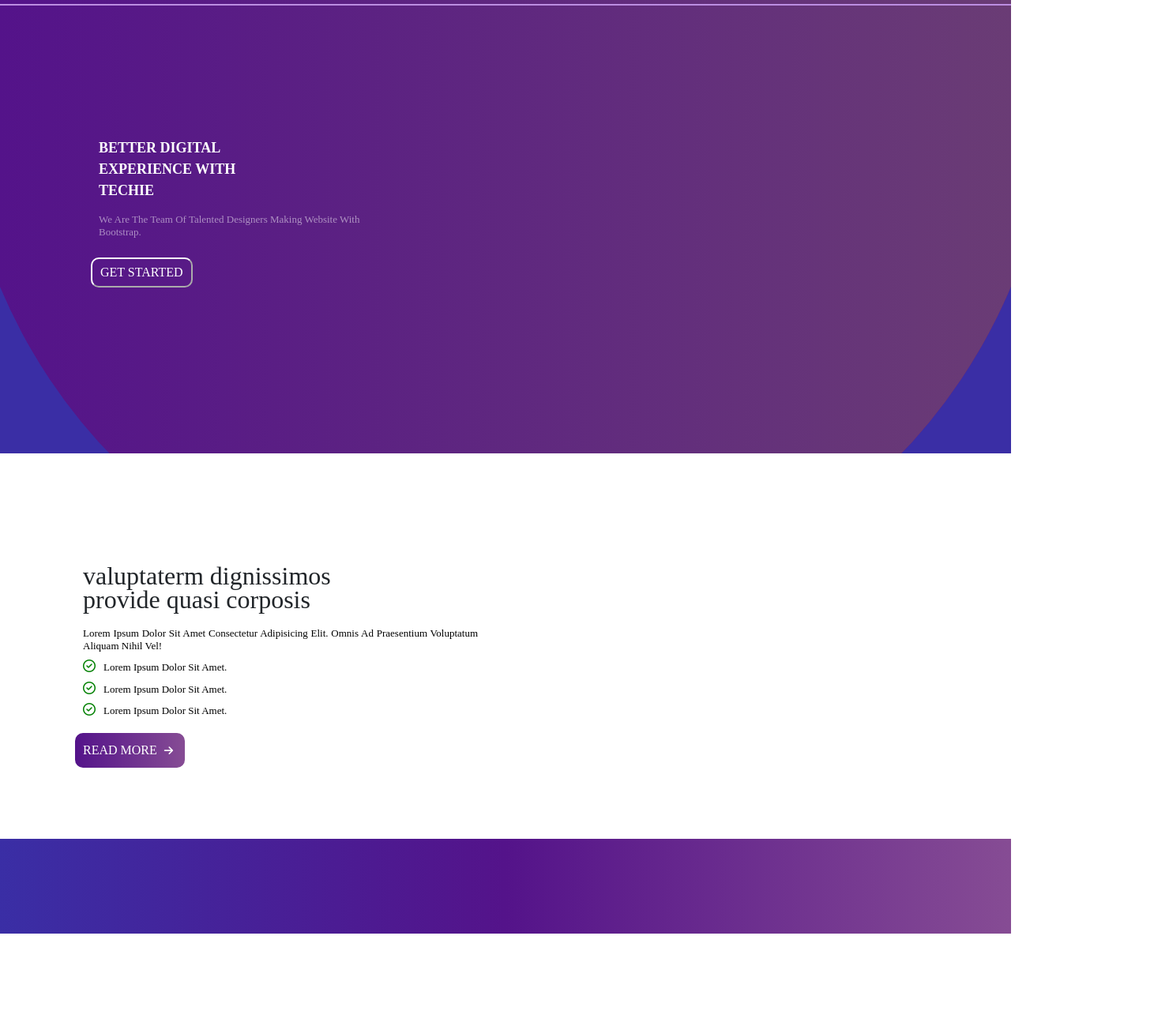
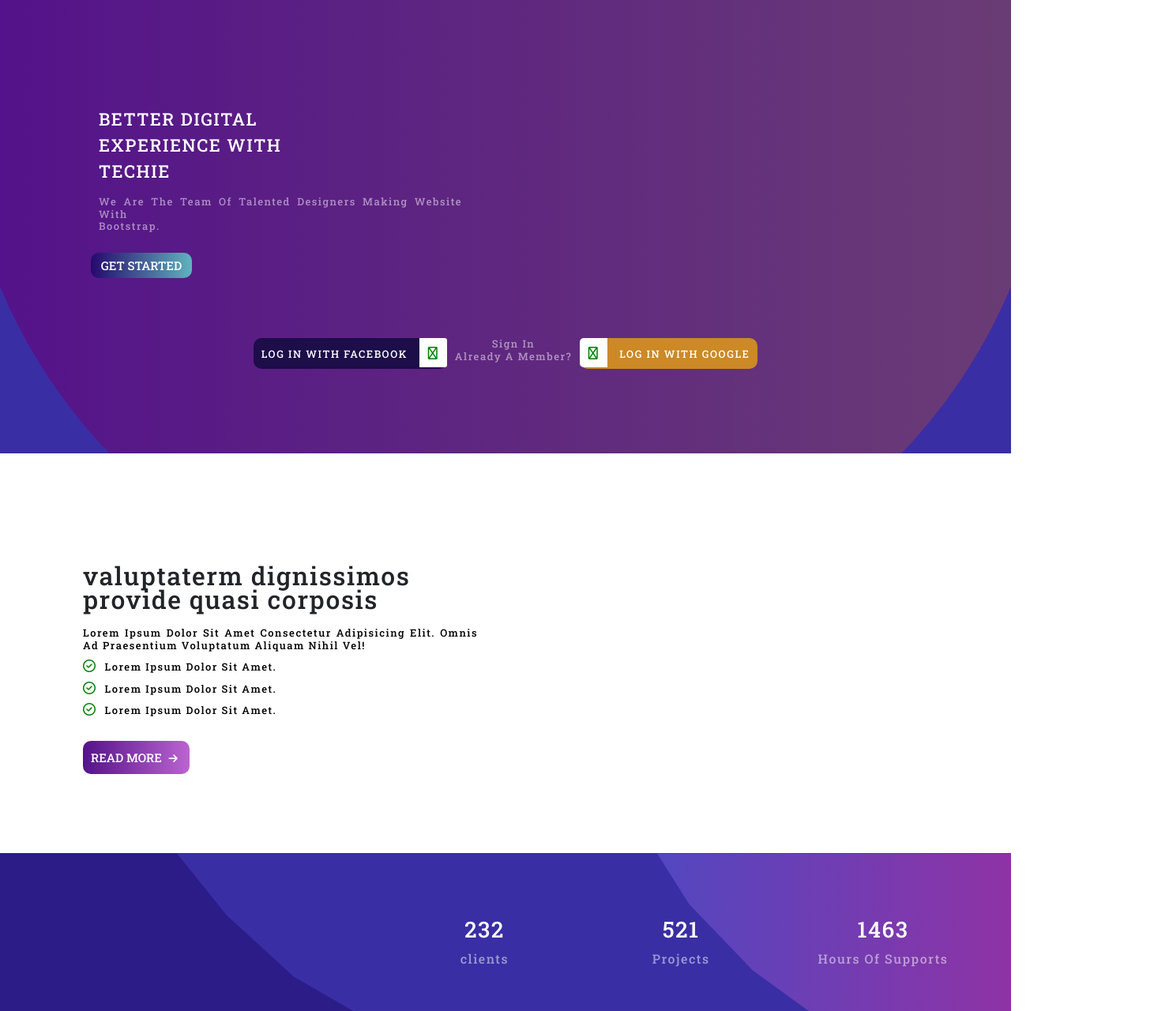
Before and after one commit to CV-Preeti/techie_template, a plain HTML site: page index.html in a window 1280 px wide. Shown: the part 66-1346 px from the top of the page at 79% size, 1480 px wide, since content can reach past the window. Before the commit the page ends 1248 px from the top, so only its background shows below. Drawn offline with nearby package versions, Linux system fonts and the light colour scheme.

Commit message:
modified_teckie

```diff
--- a/index.html
+++ b/index.html
@@ -9,6 +9,7 @@
     <link rel="stylesheet" href="https://stackpath.bootstrapcdn.com/bootstrap/4.5.0/css/bootstrap.min.css" integrity="sha384-9aIt2nRpC12Uk9gS9baDl411NQApFmC26EwAOH8WgZl5MYYxFfc+NcPb1dKGj7Sk" crossorigin="anonymous">
     <link rel="stylesheet" href="./style.css">
     <script src="https://ajax.googleapis.com/ajax/libs/jquery/3.5.1/jquery.min.js"></script>
+    <link href="https://fonts.googleapis.com/css2?family=Roboto+Slab:wght@500&display=swap" rel="stylesheet">
 
     <title>Hello, world!</title>
 
@@ -42,7 +43,7 @@
 
 
 <nav class="navbar navbar-expand-lg " >
-    <a class="navbar-brand" href="#" style="padding-left:60px ; font-size:30px; font-weight: 600;" >
+    <a class="navbar-brand" href="#" style="padding-left:60px ; font-size:20px; font-weight: 500;" >
         TECHIE</a>
     <button class="navbar-toggler" type="button" data-toggle="collapse" data-target="#navbarSupportedContent" aria-controls="navbarSupportedContent" aria-expanded="false" aria-label="Toggle navigation">
       <span class="navbar-toggler-icon"></span>
@@ -110,19 +111,38 @@
         <p >better digital<br> experience with <br>techie </p>
         <h5>We are the team of talented designers making website with<br> bootstrap.</h5>
         <button>GET STARTED</button>
+
       </div>
       <div class="col-lg-6" >
 
       </div>
 
     </div> </div>
+    <div class="btnwrapper">
+    <div class="loginbtn" style="background-color: rgb(29, 13, 73);">
+
+   <span style="color:white;  padding:10px;font-size: small;">
+    LOG IN WITH FACEBOOK</span>
+   <i class="far fa-facebook" style="color:green; font-size: medium;
+    padding:10.5px; border-radius:0px 3px 3px 0px;
+   background-color: white">
+   </i></div>
+   <h5>Sign In <br>Already A Member?</h5>
+
+      <div class="loginbtn" style="background-color: rgb(204, 137, 37);">
+    <i class="far fa-google" style="color:green; font-size: medium;
+     padding:10.5px; background-color: white;border-radius:5px 0px 0px 5px;">
+    </i> <span style="color:white;
+     padding:10px;font-size: small;"
+    >LOG IN WITH GOOGLE</span></div></div>
 
   </div></div>
+
 
   <div class="container secndpart">
     <div class="row">
       <div class="col-lg-6" >
-        <p >valuptaterm dignissimos <br>provide quasi corposis </p>
+        <h1 >valuptaterm dignissimos <br>provide quasi corposis </h1>
         <h5>Lorem ipsum dolor sit amet consectetur adipisicing elit.
           Omnis ad praesentium voluptatum aliquam nihil vel!
 
@@ -147,11 +167,18 @@
       </div>
 
     </div> </div>
-
-    <div class="secnddowndiv">
-
+    <div class="img_container">
+      <div class="div1"></div>
+      <div class="div2"></div>
+      <ul >
+        <li><h3>232</h3> <span style="display:block ;opacity:0.5;text-align: center;color:white">clients</span></li>
+        <li><h3>521 </h3><span style="display:block ;opacity:0.5;text-align: center;color:white">Projects</span></li>
+        <li><h3>1463 </h3> <span style="display:block ;opacity:0.5;text-align: center;color:white">Hours Of Supports</span></li>
+        <li><h3>15 </h3> <span style=" display:block ;opacity:0.5;text-align: center;color:white">Hard Workers</span></li>
+      </ul>
     </div>
 
 
-</body>
+
+  </body>
 </html>
--- a/style.css
+++ b/style.css
@@ -4,11 +4,22 @@ html,body{
     box-sizing: border-box;
     font-family: 'Roboto Slab', serif;
     list-style-type: none;
+    letter-spacing:1.5px;
 }
 
 html,body{
     margin:0;
     padding:0;
+
+}
+h5{
+    text-transform: capitalize;
+    font-size: small;
+    font-weight:100 ;
+    opacity:0.5;
+    color:white;
+    padding: 0px 10px 0px 10px;
+    text-align: center;
 
 }
 .navbar{
@@ -74,8 +85,23 @@ ul li a{
     height:80vh;
 
 }
+.loginbtn{
+ border-radius: 10px;
+outline:none; border:none;}
+
+.btnwrapper{
+ display:flex;
+ justify-content: center;
+ top:2vh;
+
+ position:relative;
+}
+
+
 .nav-link{
     text-transform: uppercase;
+    font-size: 15px;
+    font-weight: 100;
 
 }
 .nav-item{
@@ -89,19 +115,20 @@ ul li a{
     border-color: white;
     text-transform: uppercase;
     max-width:20vw ;
-    margin-left: 10px;
+    margin-left: 10px;font-size: 15px;
+    font-weight: 100;
 }
  .main_container .container{
 
     margin-bottom: 25vh;
     height:auto;
-    top:25vh;
+    top:20vh;
     position:relative;
 }
  .main_container .container p{
     text-transform: uppercase;
-    font-weight: 600;
-    font-size: large;
+    font-weight: 400;
+    font-size: 22px;
 
     padding:10px ;
    color:white;
@@ -125,14 +152,16 @@ ul li a{
     border-radius:10px ; outline:none ;
     max-width: 20vw;
     color:white;
-    background-color: transparent;
+    background-image:linear-gradient( to right, rgb(39, 8, 109),rgb(95, 179, 190));
     text-transform: uppercase;
-    padding: 5px 10px 5px 10px;
-    border-color: white;
+    padding: 5px 0px 5px 0px;
+    border:none;
     margin-left:30px ;
     margin-top:25px ;
     margin-bottom:20px ;
     min-width: 10vw;
+    font-size: 15px;
+    font-weight: 100;
 }
 .container button:hover{
     color:yellow;
@@ -143,7 +172,7 @@ ul li a{
     position:relative;
 
 }
-.secndpart p{
+.secndpart h1{
     font-size: xx-large;
     padding:10px;
     margin:10px;
@@ -160,9 +189,9 @@ ul li a{
     opacity: 1;
 }
 .secndpart button{
-   background-image: linear-gradient(to right,#54138A,#864c94);
+   background-image: linear-gradient(to right,#54138A,#bb64d1);
    padding:10px;
-   margin:10px;
+   margin:20px;
    color:white;
    border:none;outline:none;
 }
@@ -171,5 +200,50 @@ ul li a{
     top:25vh;
     height:15vh;
 
-    background-image: linear-gradient( to right,#3a2ea5 0%,#54138A 50%,#864c94 100%);
+
 }
+.img_container{
+    position:relative;
+    background-color:#3a2ea5 ;
+    top:25vh;
+    height:25vh;
+
+}
+.div1{
+    height:25vh;
+    position:relative;
+    margin:0px;
+    background-color:#2c1c88;
+    float:left;
+    clip-path: polygon(0 0, 50% 0, 64% 39%, 83% 78%, 100% 100%, 43% 100%, 0 100%, 0 36%);
+
+    width:35%;
+
+}
+.div2{
+    height:25vh;
+    position:relative;
+    background-image: linear-gradient(to right,#5347c0,#8e33a5 );
+
+    width:35%;
+    float:right;
+
+
+    clip-path: polygon(0 0, 100% 0, 100% 47%, 100% 100%, 79% 100%, 43% 100%, 27% 74%, 9% 32%);
+    right: 0px;}
+.img_container ul{
+    display:flex;
+    position:relative;
+    top:10vh;
+    justify-content: space-evenly;
+    align-items: center;
+
+}
+.img_container ul li{
+    list-style: none;
+
+}
+.img_container ul h3{
+    padding:0px 100px 0px 100px;
+    color:white;
+}
```
